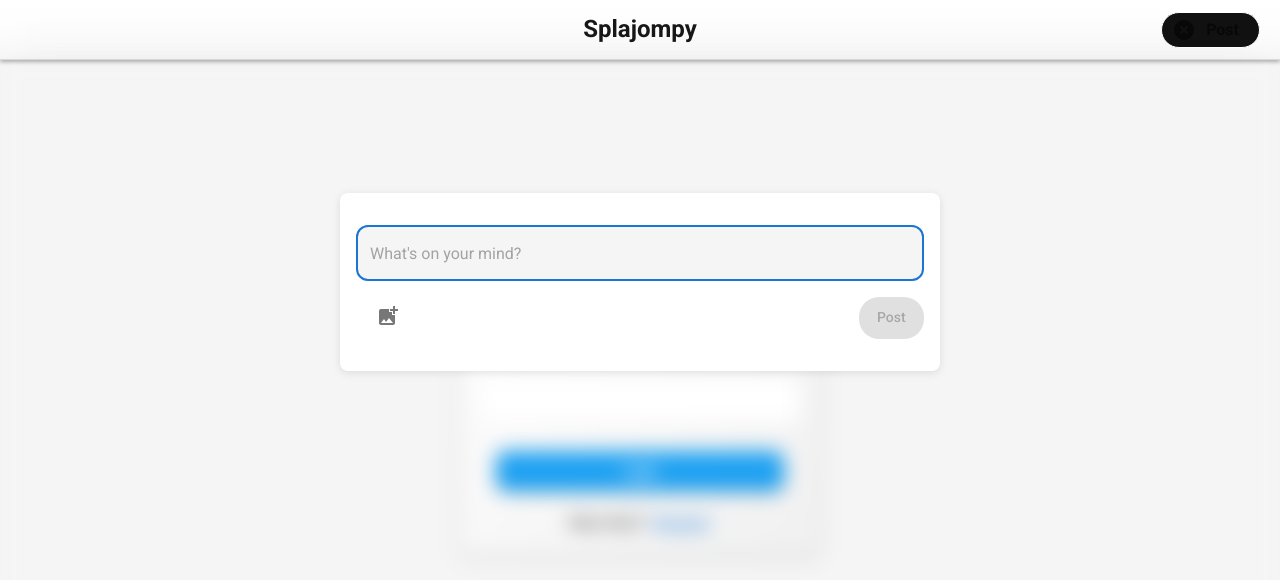
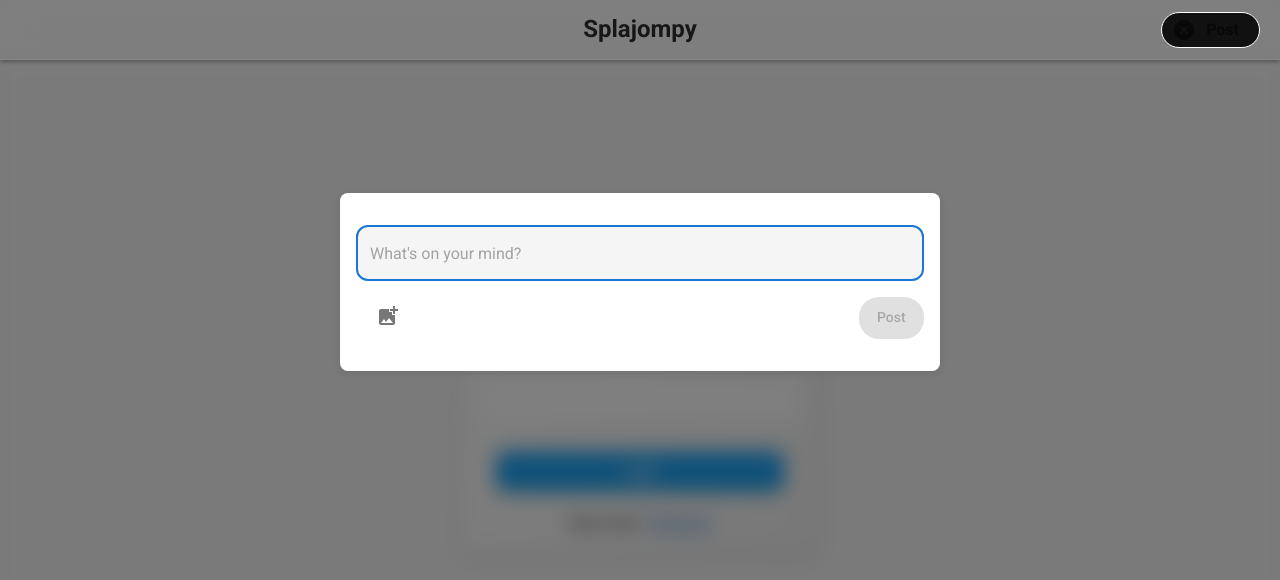
Before and after one commit to wesleynw/splajompy-ts, a Next.js app: page /login in a window 1280 px wide. Both pictures are taken after a click on the button "Post". Shown: the top 580 px of the page. Built offline with nearby package versions, Linux system fonts and the light colour scheme; no server answers; what @mui/material-nextjs would draw is missing.

Commit message:
overflow scroll fixes

```diff
--- a/src/app/components/navigation/TopBar.tsx
+++ b/src/app/components/navigation/TopBar.tsx
@@ -11,12 +11,6 @@ export default function TopBar() {
 
   const toggleOpen = () => {
     setOpen((prev) => {
-      if (!prev) {
-        console.log("adding class");
-        document.body.style.overflow = "hidden";
-      } else {
-        document.body.style.overflow = "scroll";
-      }
       return !prev;
     });
   };
@@ -30,7 +24,7 @@ export default function TopBar() {
           top: 0,
           width: "100%",
           height: "60px",
-          zIndex: 1300,
+          zIndex: 1900,
           borderBottom: "0.5px solid rgba(160, 160, 160, 0.3)",
           backdropFilter: "blur(15px)",
           boxShadow: "0px 2px 4px rgba(0, 0, 0, 0.3)",
--- a/src/app/components/post/new/NewPostDialog.tsx
+++ b/src/app/components/post/new/NewPostDialog.tsx
@@ -1,44 +1,85 @@
 "use client";
 
-import { Slide, Box } from "@mui/material";
+import { Dialog, DialogContent, Slide } from "@mui/material";
+import { TransitionProps } from "@mui/material/transitions";
+import { forwardRef, useRef, useEffect } from "react";
 import NewPost from "./NewPost";
-import { useRef } from "react";
 
 type Props = {
   open: boolean;
   toggleOpen: () => void;
 };
 
+const Transition = forwardRef<unknown, TransitionProps>((props, ref) => (
+  <Slide direction="down" ref={ref} {...props}>
+    {props.children as React.ReactElement}
+  </Slide>
+));
+Transition.displayName = "Transition";
+
 export default function NewPostDialog({ open, toggleOpen }: Readonly<Props>) {
   const inputRef = useRef<HTMLInputElement>(null);
 
+  useEffect(() => {
+    const setBodyStylesForOpen = () => {
+      document.body.style.position = "fixed";
+      document.body.style.width = "100%";
+      document.body.style.height = "100%";
+      document.body.style.overflow = "hidden";
+      document.body.style.touchAction = "none";
+    };
+
+    const resetBodyStyles = () => {
+      document.body.style.position = "";
+      document.body.style.width = "";
+      document.body.style.height = "";
+      document.body.style.overflow = "";
+      document.body.style.touchAction = "";
+    };
+
+    if (open) {
+      setBodyStylesForOpen();
+    } else {
+      resetBodyStyles();
+    }
+  }, [open]);
+
   return (
-    <Slide
-      direction="down"
-      in={open}
-      mountOnEnter
-      onEnter={() => inputRef.current?.focus()}
+    <Dialog
+      open={open}
+      onClose={toggleOpen}
+      onTransitionEnd={() => inputRef.current?.focus()}
+      TransitionComponent={Transition}
+      fullScreen // Cover the full viewport
+      sx={{
+        top: "60px",
+        "& .MuiDialog-container": {
+          // backdropFilter: "blur(10px)", // Blur effect on background
+          backgroundColor: "transparent", // Completely transparent backdrop
+        },
+        "& .MuiDialog-paper": {
+          boxShadow: "none", // Remove shadow
+          backgroundColor: "transparent !important", // Transparent dialog content
+          overflow: "hidden",
+          zIndex: 1299, // Ensure it's above other elements
+          "--Paper-overlay": "transparent !important", // Override MUI's CSS variable
+        },
+      }}
+      slotProps={{
+        backdrop: {
+          sx: { backdropFilter: "blur(10px)", color: "transparent" },
+        },
+      }}
+      PaperProps={{ color: "transparent" }}
     >
-      <Box
+      <DialogContent
         sx={{
-          position: "fixed", // Relative to viewport
-          top: "60px", // Below navbar
-          left: 0,
-          width: "100vw", // Full width
-          height: "calc(100vh - 60px)", // Height minus navbar
-          backdropFilter: "blur(10px)",
-          // zIndex: 99, // Explicitly lower than navbar (moved from Slide)
-          display: "flex", // Flex for centering
+          display: "flex",
           alignItems: "center",
           justifyContent: "center",
-          boxShadow: 24, // Optional shadow
-          overflow: "hidden", // Avoid overflow
-          zIndex: 1299, // Explicitly higher than navbar
-        }}
-        onClick={(e) => {
-          if (e.target === e.currentTarget) {
-            toggleOpen();
-          }
+          width: "100%", // Fill width
+          height: "100%", // Fill height
+          padding: 0, // Remove padding
         }}
       >
         <NewPost
@@ -46,7 +87,7 @@ export default function NewPostDialog({ open, toggleOpen }: Readonly<Props>) {
           insertPostToCache={() => console.log("a")}
           inputRef={inputRef}
         />
-      </Box>
-    </Slide>
+      </DialogContent>
+    </Dialog>
   );
 }
```
